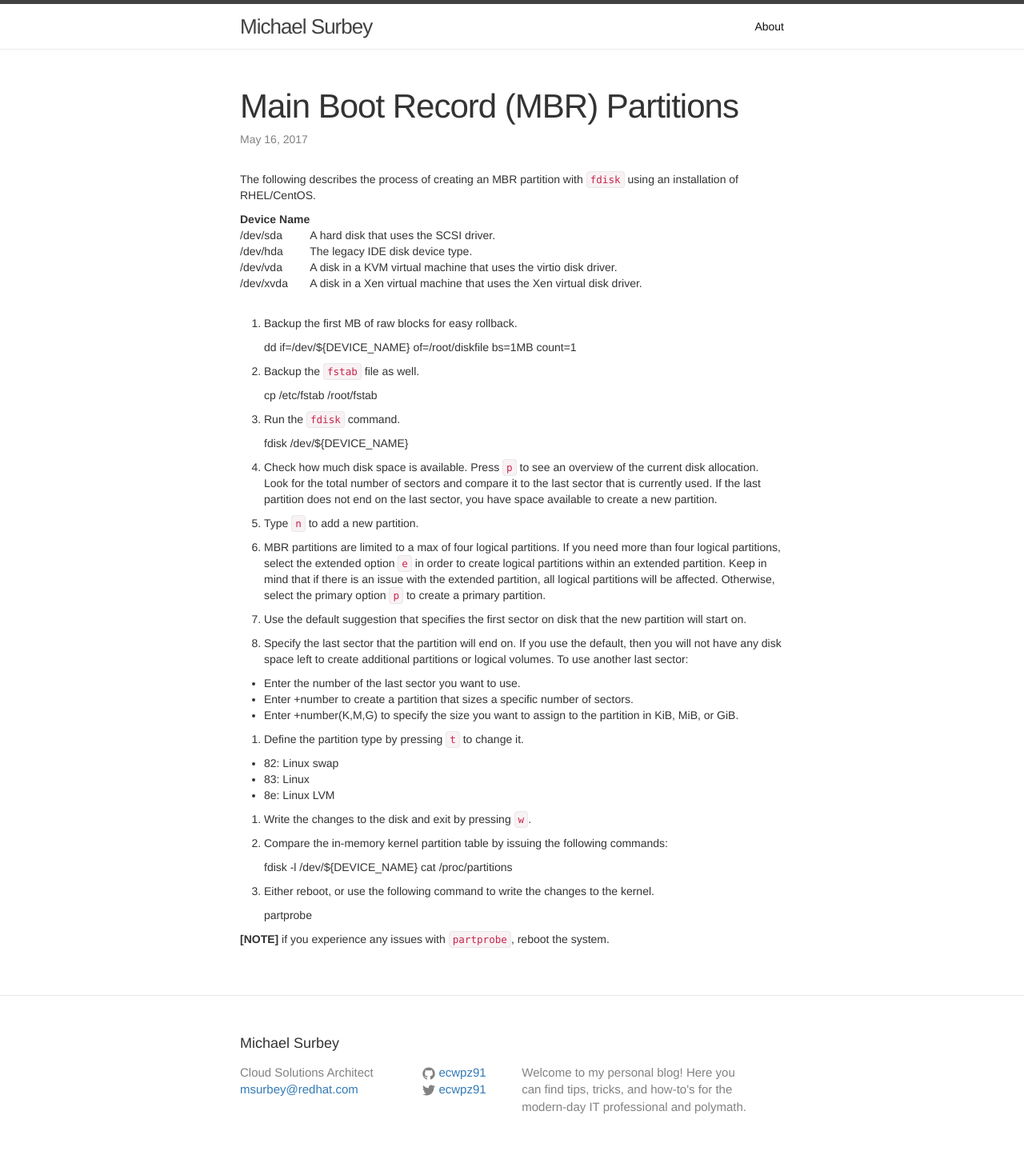
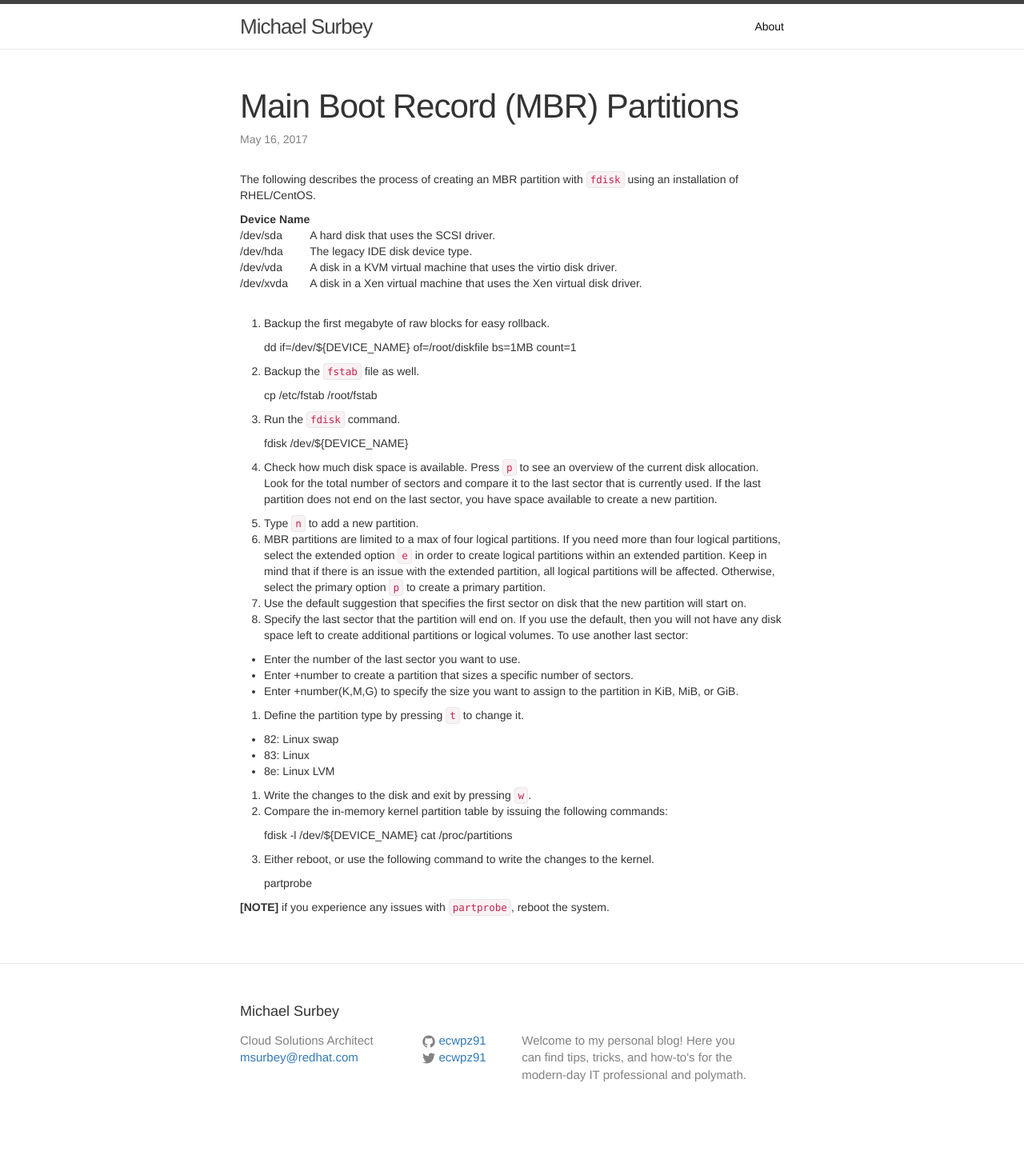
Before and after one commit to ecwpz91/ecwpz91.github.io, a Jekyll site: the page built from _posts/2017/2017-05-16-main-boot-record-mbr-partitions.markdown, in a window 1280 px wide. Shown: the whole page at 80% size. Built offline with Jekyll 4.4.1, drawn with Linux system fonts in a browser that asks for light colours; nearby versions of some CDN libraries; after the commit the page ends 1409 px from its top, so only the background shows below that.

Commit message:
Fixed formatting

```diff
--- a/_posts/2017/2017-05-16-main-boot-record-mbr-partitions.markdown
+++ b/_posts/2017/2017-05-16-main-boot-record-mbr-partitions.markdown
@@ -15,7 +15,7 @@ Device Name |
 
 <br/>
 
-1. Backup the first MB of raw blocks for easy rollback.
+1. Backup the first megabyte of raw blocks for easy rollback.
 
 
     dd if=/dev/${DEVICE_NAME} of=/root/diskfile bs=1MB count=1
@@ -33,11 +33,8 @@ Device Name |
 4. Check how much disk space is available. Press `p` to see an overview of the current disk allocation. Look for the total number of sectors and compare it to the last sector that is currently used. If the last partition does not end on the last sector, you have space available to create a new partition.
 
 5. Type `n` to add a new partition.
-
 6. MBR partitions are limited to a max of four logical partitions. If you need more than four logical partitions, select the extended option `e` in order to create logical partitions within an extended partition. Keep in mind that if there is an issue with the extended partition, all logical partitions will be affected. Otherwise, select the primary option `p` to create a primary partition.
-
 7. Use the default suggestion that specifies the first sector on disk that the new partition will start on.
-
 8. Specify the last sector that the partition will end on. If you use the default, then you will not have any disk space left to create additional partitions or logical volumes. To use another last sector:
 
   * Enter the number of the last sector you want to use.
@@ -51,7 +48,6 @@ Device Name |
   * 8e: Linux LVM
 
 10. Write the changes to the disk and exit by pressing `w`.
-
 11. Compare the in-memory kernel partition table by issuing the following commands:
 
 
```
